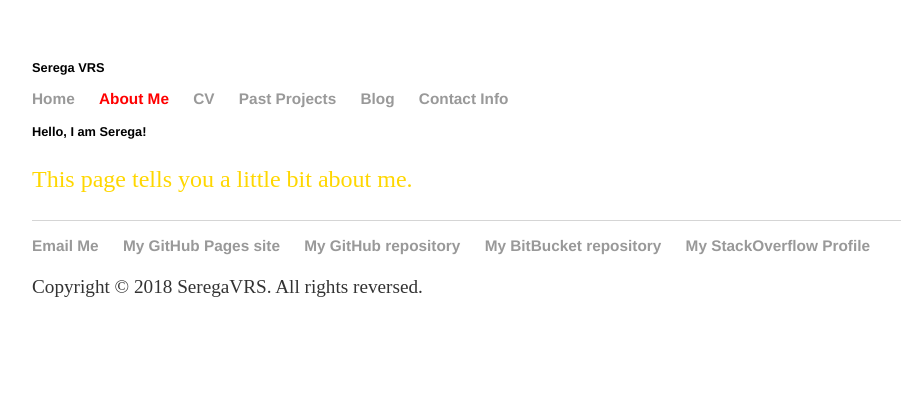
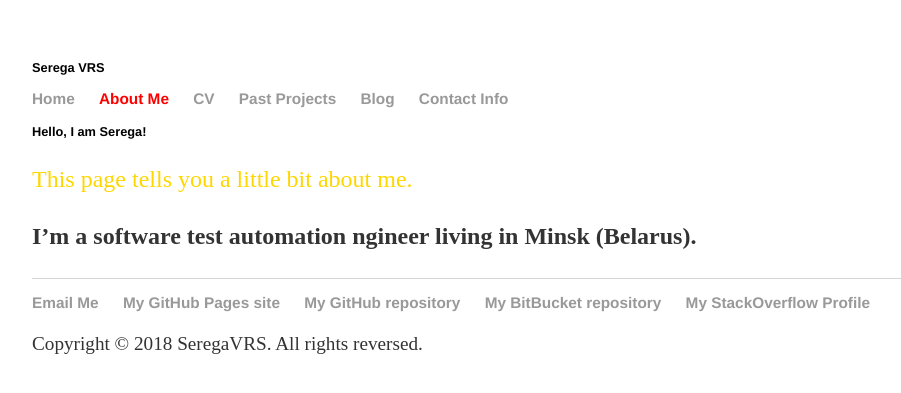
Before and after one commit to SeregaVRS/SeregaVRS.github.io, a Jekyll site: the page built from aboutme/index.html, in a window 1280 px wide. Shown: the top 393 px of the page, without its empty margins (160-1061 px from the left). Built offline with Jekyll 4.4.1, drawn with Linux system fonts in a browser that asks for light colours.

Commit message:
Update index.html

```diff
--- a/aboutme/index.html
+++ b/aboutme/index.html
@@ -5,4 +5,5 @@ title: !About Me Page!
 <div class="blurb">
 	<h1>Hello, I am Serega!</h1>
 	<p style="color: #FFD700;">This page tells you a little bit about me.</p>
-</div><!-- /.blurb -->
+	<p><strong>I’m a software test automation ngineer living in Minsk (Belarus).</strong></p>
+</div>
```
